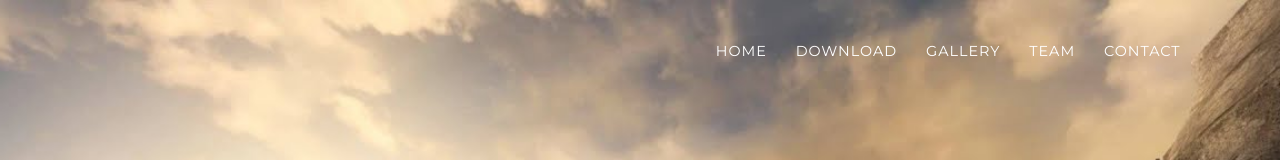
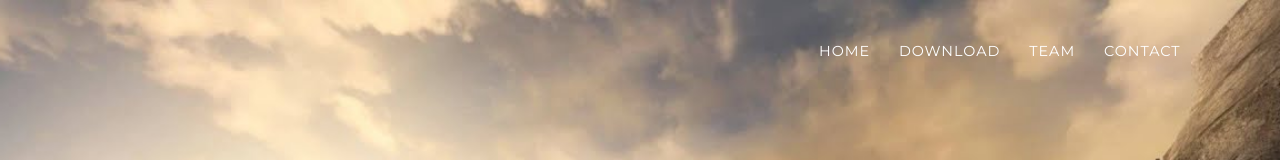
Before and after one commit to shashank-kalluri/thechosen, a plain HTML site: page directory/download.html in a window 1280 px wide. Shown: the top 160 px of the page. Drawn offline with Linux system fonts and the light colour scheme; files whose address does not match are found by name; a web font is replaced by a local one.

Commit message:
Update download.html

```diff
--- a/directory/download.html
+++ b/directory/download.html
@@ -39,9 +39,6 @@
           </li>
           <li class="nav-item">
             <a class="nav-link js-scroll-trigger" href="download.html">Download</a>
-          </li>
-          <li class="nav-item">
-            <a class="nav-link js-scroll-trigger" href="gallery.html">Gallery</a>
           </li>
           <li class="nav-item">
             <a class="nav-link js-scroll-trigger" href="team.html">Team</a>
```
